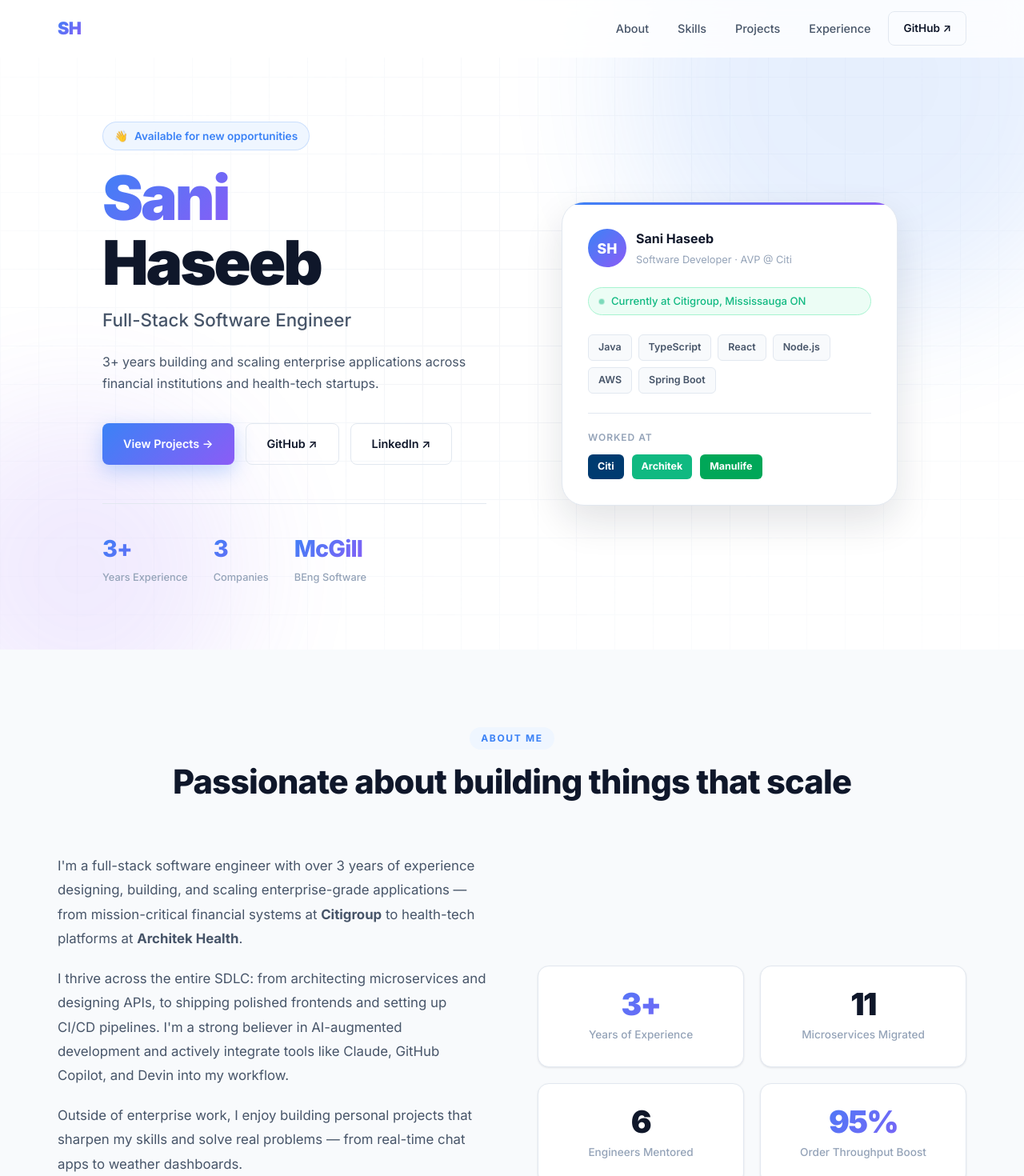
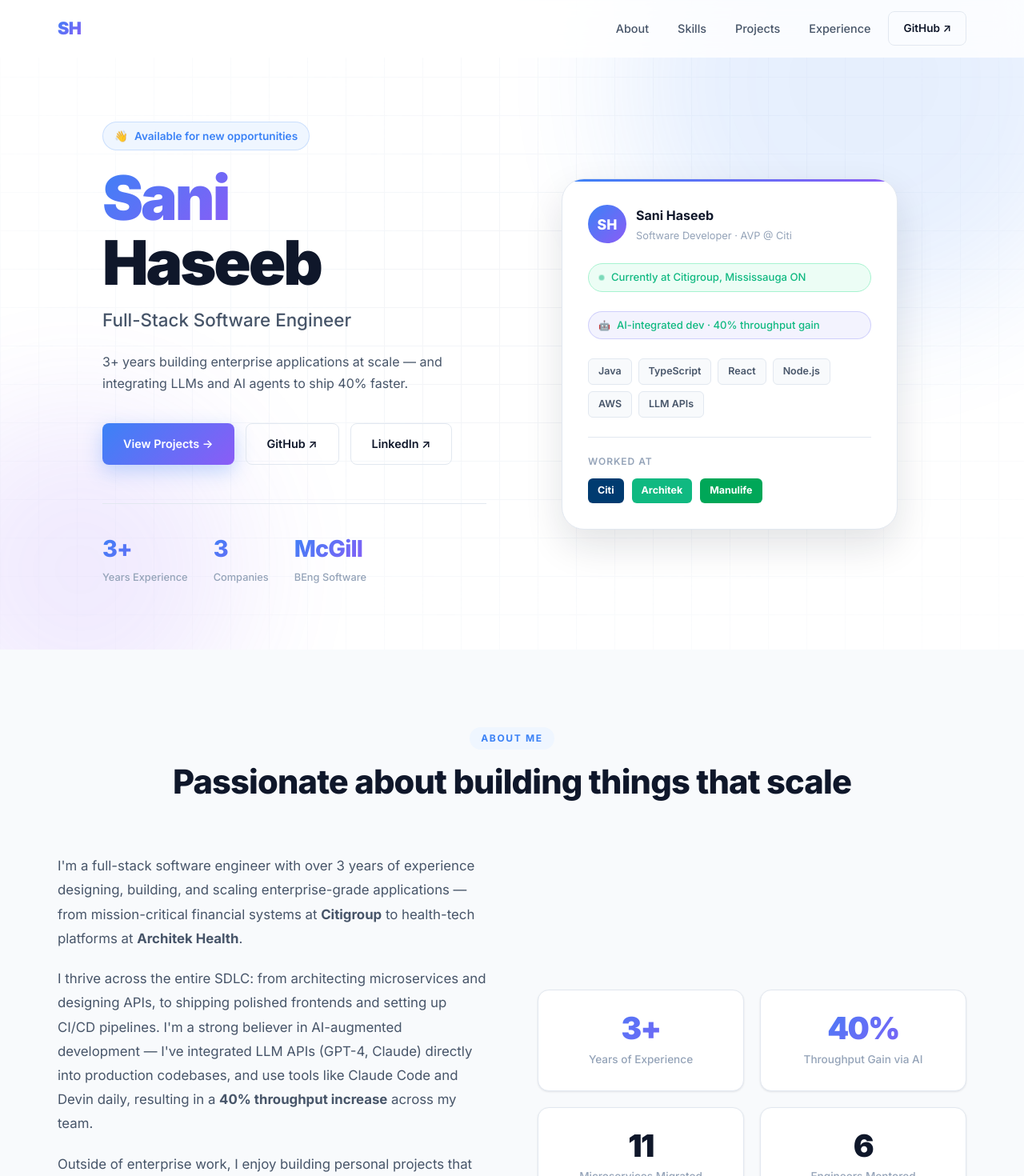
Before and after one commit to sanihaseeb/portfolio, a React (Vite) app in the folder client/: page / in a window 1280 px wide. Shown: the top 1470 px of the page at 80% size. Built offline with nearby package versions, Linux system fonts and the light colour scheme.

Commit message:
feat: highlight AI integration and LLM API work across hero, about, and experience

```diff
--- a/client/src/components/About.jsx
+++ b/client/src/components/About.jsx
@@ -3,9 +3,9 @@
 
 const stats = [
   { value: '3+', label: 'Years of Experience', gradient: true },
+  { value: '40%', label: 'Throughput Gain via AI', gradient: true },
   { value: '11', label: 'Microservices Migrated', gradient: false },
   { value: '6', label: 'Engineers Mentored', gradient: false },
-  { value: '95%', label: 'Order Throughput Boost', gradient: true },
 ]
 
 export default function About() {
@@ -28,8 +28,9 @@
             </p>
             <p className="about-text">
               I thrive across the entire SDLC: from architecting microservices and designing APIs, to shipping
-              polished frontends and setting up CI/CD pipelines. I'm a strong believer in AI-augmented development
-              and actively integrate tools like Claude, GitHub Copilot, and Devin into my workflow.
+              polished frontends and setting up CI/CD pipelines. I'm a strong believer in AI-augmented development —
+              I've integrated LLM APIs (GPT-4, Claude) directly into production codebases, and use tools like
+              Claude Code and Devin daily, resulting in a <strong>40% throughput increase</strong> across my team.
             </p>
             <p className="about-text">
               Outside of enterprise work, I enjoy building personal projects that sharpen my skills and solve real
--- a/client/src/components/Hero.jsx
+++ b/client/src/components/Hero.jsx
@@ -1,6 +1,6 @@
 import { personalInfo } from '../data/portfolio'
 
-const topSkills = ['Java', 'TypeScript', 'React', 'Node.js', 'AWS', 'Spring Boot']
+const topSkills = ['Java', 'TypeScript', 'React', 'Node.js', 'AWS', 'LLM APIs']
 
 const companies = [
   { name: 'Citi', color: '#003B70' },
@@ -80,6 +80,11 @@
                 Currently at Citigroup, Mississauga ON
               </div>
 
+              <div className="hero-card-status" style={{ marginTop: '8px', background: 'rgba(99,102,241,0.08)', borderColor: 'rgba(99,102,241,0.25)' }}>
+                <span style={{ fontSize: '12px' }}>🤖</span>
+                AI-integrated dev · 40% throughput gain
+              </div>
+
               <div className="hero-card-skills">
                 {topSkills.map(s => (
                   <span key={s} className="hero-card-skill">{s}</span>
--- a/client/src/data/portfolio.js
+++ b/client/src/data/portfolio.js
@@ -1,7 +1,7 @@
 export const personalInfo = {
   name: 'Sani Haseeb',
   title: 'Full-Stack Software Engineer',
-  tagline: '3+ years building and scaling enterprise applications across financial institutions and health-tech startups.',
+  tagline: '3+ years building enterprise applications at scale — and integrating LLMs and AI agents to ship 40% faster.',
   location: 'Mississauga, ON',
   email: 'muhammad.s.haseeb@mail.mcgill.ca',
   github: 'https://github.com/sanihaseeb',
@@ -110,7 +110,8 @@
       'Own the full SDLC for a mission-critical deal settlement platform using Java, Spring Boot, and TypeScript.',
       'Architected an in-house Entitlements Microservice, eliminating third-party dependencies and reducing downtime.',
       'Migrated 11 microservices to Java 17 and Spring Boot 3.x, resolving security vulnerabilities.',
-      'Achieved 5× speed improvement integrating Claude, GitHub Copilot, Devin, and Gemini into daily workflows.',
+      'Integrated Claude Code, Devin, GitHub Copilot, and Gemini into the team\'s dev workflow — increasing throughput by 40% and cutting review cycles significantly.',
+      'Built LLM-powered tooling directly into internal codebases via API integrations with GPT-4 and Claude.',
       'Mentored and onboarded 6 engineers within a year across the full development cycle.',
     ],
   },
```
